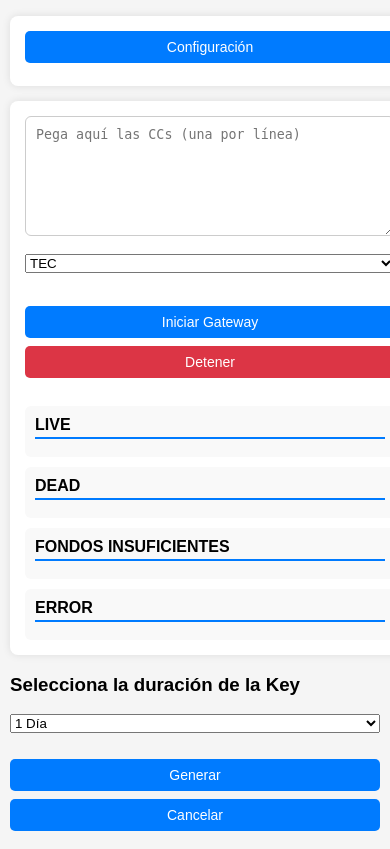
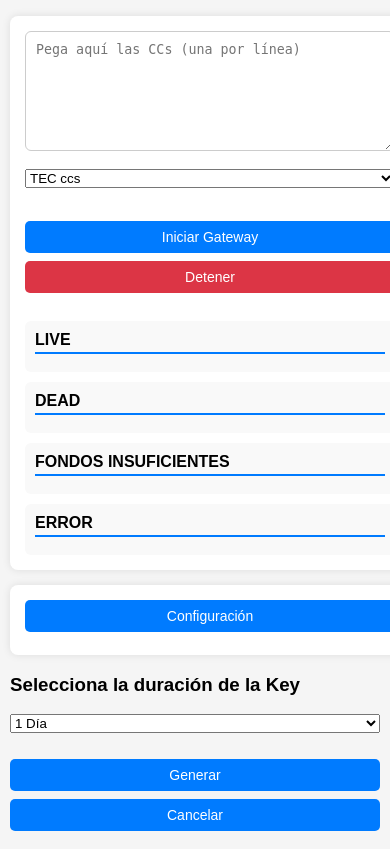
Before and after one commit to rodrigoqgomez/botweb, a Flask app: template templates/checker.html in a window 390 px wide; the page is wider, and only the part inside the window is pictured. Shown: the part 57-906 px from the top of that part. Run offline with Flask 3, Linux system fonts and the light colour scheme; the template is opened without the code that fills it, so the values that code supplies are empty.

Commit message:
checker.html

```diff
--- a/templates/checker.html
+++ b/templates/checker.html
@@ -4,7 +4,6 @@
     <meta charset="UTF-8" />
     <title>Gateway Selector</title>
     <style>
-
         body {
             font-family: Arial, sans-serif;
             margin: 0;
@@ -22,7 +21,6 @@
         .container {
             display: flex;
             gap: 15px;
-            min-height: 60vh;
             flex-wrap: wrap;
             justify-content: center;
         }
@@ -98,7 +96,7 @@
             background: #f9f9f9;
             border-radius: 6px;
             padding: 10px;
-            max-height: 180px;
+            max-height: 200px;
             overflow-y: auto;
         }
 
@@ -137,19 +135,23 @@
             .container {
                 flex-direction: column;
             }
-            .left-panel, .center-panel {
+            .left-panel {
                 width: 100%;
+                order: 2; /* Opcional: que quede debajo o arriba según prefieras */
+            }
+            .center-panel {
+                width: 100%;
+                order: 1;
             }
             .outputs-container {
                 flex-direction: column;
             }
             .output {
                 flex: 1 1 100%;
-                max-height: 150px;
+                max-height: 180px;
             }
         }
     </style>
-
 </head>
 <body>
 
@@ -191,7 +193,7 @@
             <textarea id="ccs_input" placeholder="Pega aquí las CCs (una por línea)"></textarea>
 
             <select id="gateway_select">
-                <option value="TEC">TEC</option>
+                <option value="TEC">TEC ccs</option>
                 <option value="RED">RED</option>
                 <option value="EM">EM</option>
                 <option value="PAY">PAY</option>
```
